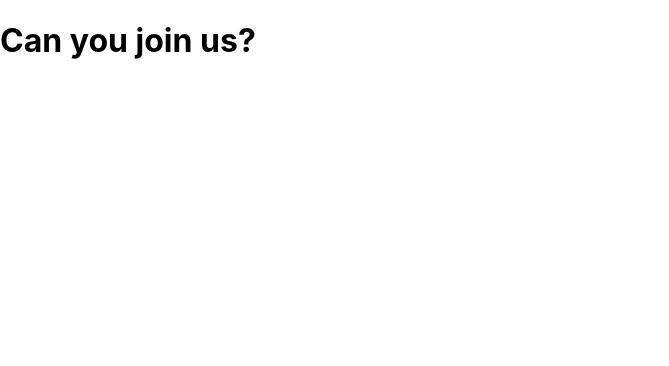
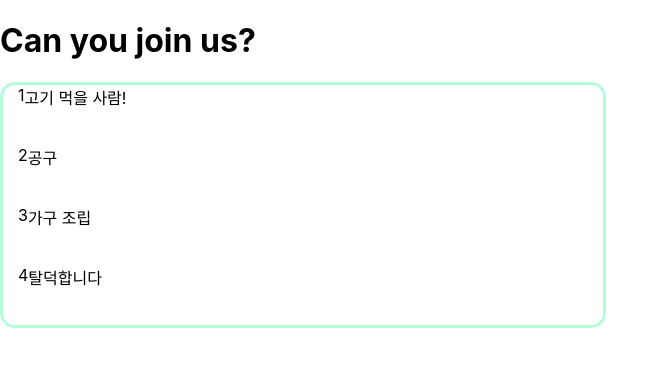
Before and after one commit to Aurora-in-Wonderland/react-weeks, a React (Create React App) app: page / in a window 1280 px wide. Shown: the top 366 px of the page, without its empty margins (0-669 px from the left). Built offline with nearby package versions, Linux system fonts and the light colour scheme.

Commit message:
style:리스트

```diff
--- a/package.json
+++ b/package.json
@@ -13,6 +13,7 @@
     "react-redux": "^8.1.1",
     "react-router-dom": "^6.14.1",
     "react-scripts": "5.0.1",
+    "styled-components": "^6.0.3",
     "web-vitals": "^2.1.0"
   },
   "scripts": {
--- /dev/null
+++ b/src/components/List.jsx
@@ -0,0 +1,75 @@
+import { useState } from "react";
+import styled from "styled-components";
+
+const StLists = styled.div`
+    width: 600px;
+    border: 3px solid #b4fdd8;
+    border-radius: 15px;
+`;
+
+const StList = styled.div`
+    /* width: 600px; */
+    height: 60px;
+    padding-left: 15px;
+
+    display: flex;
+    flex-direction: row;
+    justify-content: left;
+
+    &:hover {
+        background-color: #b4fdd8;
+    }
+    &:first-child {
+        &:hover {
+            background-color: #b4fdd8;
+            border-top-left-radius: 15px;
+            border-top-right-radius: 15px;
+        }
+    }
+    &:last-child {
+        &:hover {
+            background-color: #b4fdd8;
+            border-bottom-left-radius: 15px;
+            border-bottom-right-radius: 15px;
+        }
+    }
+`;
+
+export default function List() {
+    const [lists, setLists] = useState([
+        {
+            id: 1,
+            title: "고기 먹을 사람!",
+            content: "이번 주 목요일에 고기 같이 먹으실 분 구해요!",
+        },
+        {
+            id: 2,
+            title: "공구",
+            content: "홈쇼핑에서 같이 화장품 사실 분 구해요!",
+        },
+        {
+            id: 3,
+            title: "가구 조립",
+            content: "가구 조립 3만원에 해드립니다",
+        },
+        {
+            id: 4,
+            title: "탈덕합니다",
+            content: "탈덕했습니다. 앨범, 굿즈 필요하신 분께 드려요",
+        },
+    ]);
+    console.log(lists);
+
+    return (
+        <>
+            <StLists>
+                {lists.map((list) => (
+                    <StList key={list.id}>
+                        <div>{list.id}</div>
+                        <div>{list.title}</div>
+                    </StList>
+                ))}
+            </StLists>
+        </>
+    );
+}
--- /dev/null
+++ b/src/components/Lists.jsx
@@ -0,0 +1,10 @@
+import React from "react";
+import List from "./List";
+
+export default function Lists() {
+    return (
+        <div>
+            <List />
+        </div>
+    );
+}
--- a/src/pages/HomePage.jsx
+++ b/src/pages/HomePage.jsx
@@ -1,10 +1,12 @@
 import React from "react";
 import Nav from "../components/Nav";
+import Lists from "../components/Lists";
 
 export default function HomePage() {
     return (
         <div>
             <Nav />
+            <Lists />
         </div>
     );
 }
```
Also changed, not shown: 1 other file (tests, documents, lock files or other folders).
